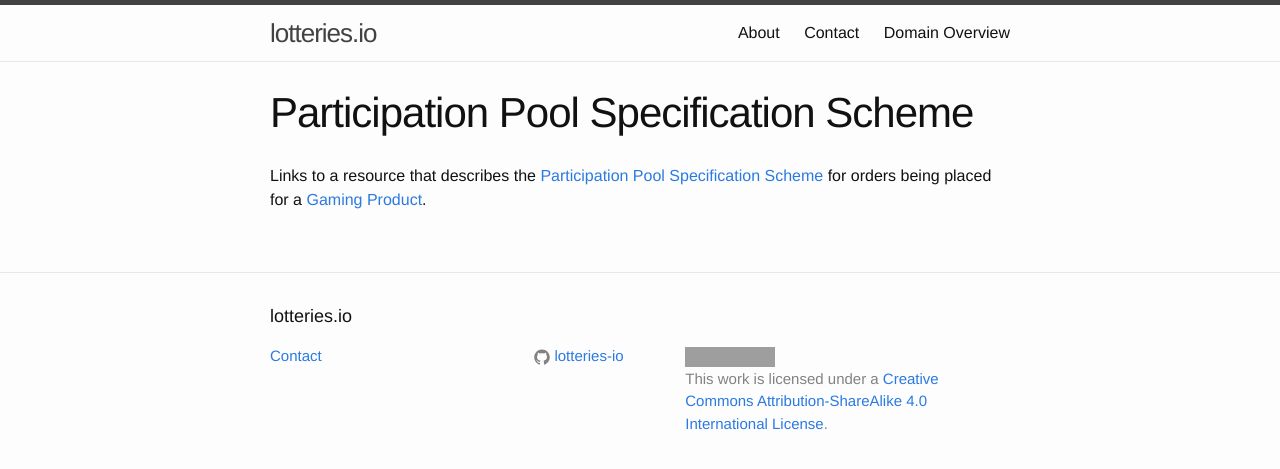
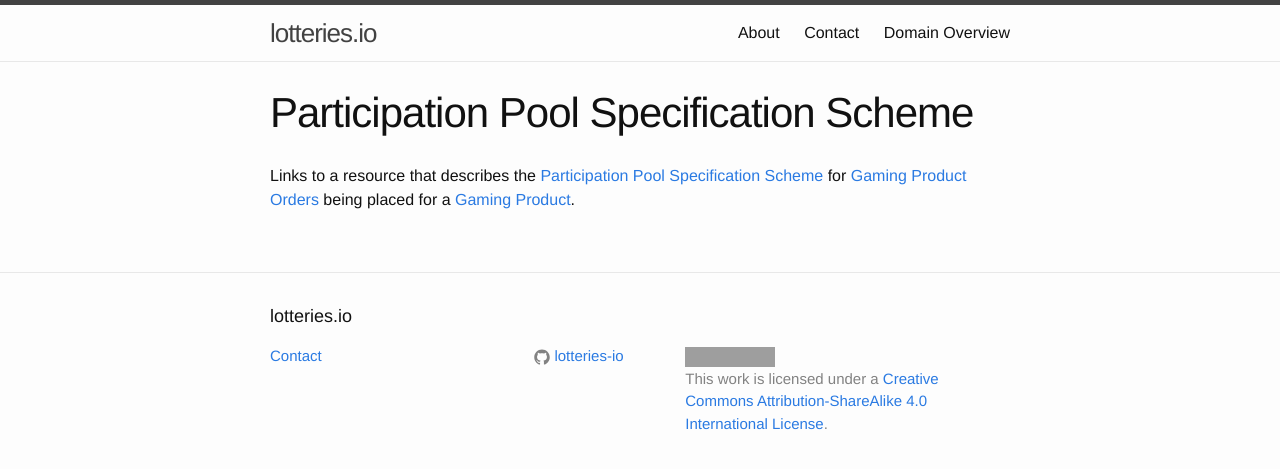
Before and after one commit to lotteries-io/lotteries-io.github.io, a Jekyll site: the page built from _link-relationships/participation-pool-specification-scheme.md, in a window 1280 px wide. Shown: the top 469 px of the page. Built offline with Jekyll 4.4.1, drawn with Linux system fonts in a browser that asks for light colours; grey boxes are pictures that could not be loaded.

Commit message:
Update participation-pool-specification-scheme.md

```diff
--- a/_link-relationships/participation-pool-specification-scheme.md
+++ b/_link-relationships/participation-pool-specification-scheme.md
@@ -3,4 +3,4 @@ layout: page
 title: Participation Pool Specification Scheme
 ---
 
-Links to a resource that describes the [Participation Pool Specification Scheme](../concepts/participation-pool-specification-scheme) for orders being placed for a [Gaming Product](../concepts/gaming-product).
+Links to a resource that describes the [Participation Pool Specification Scheme](../concepts/participation-pool-specification-scheme) for [Gaming Product Orders](../concepts/gaming-product-order) being placed for a [Gaming Product](../concepts/gaming-product).
```
